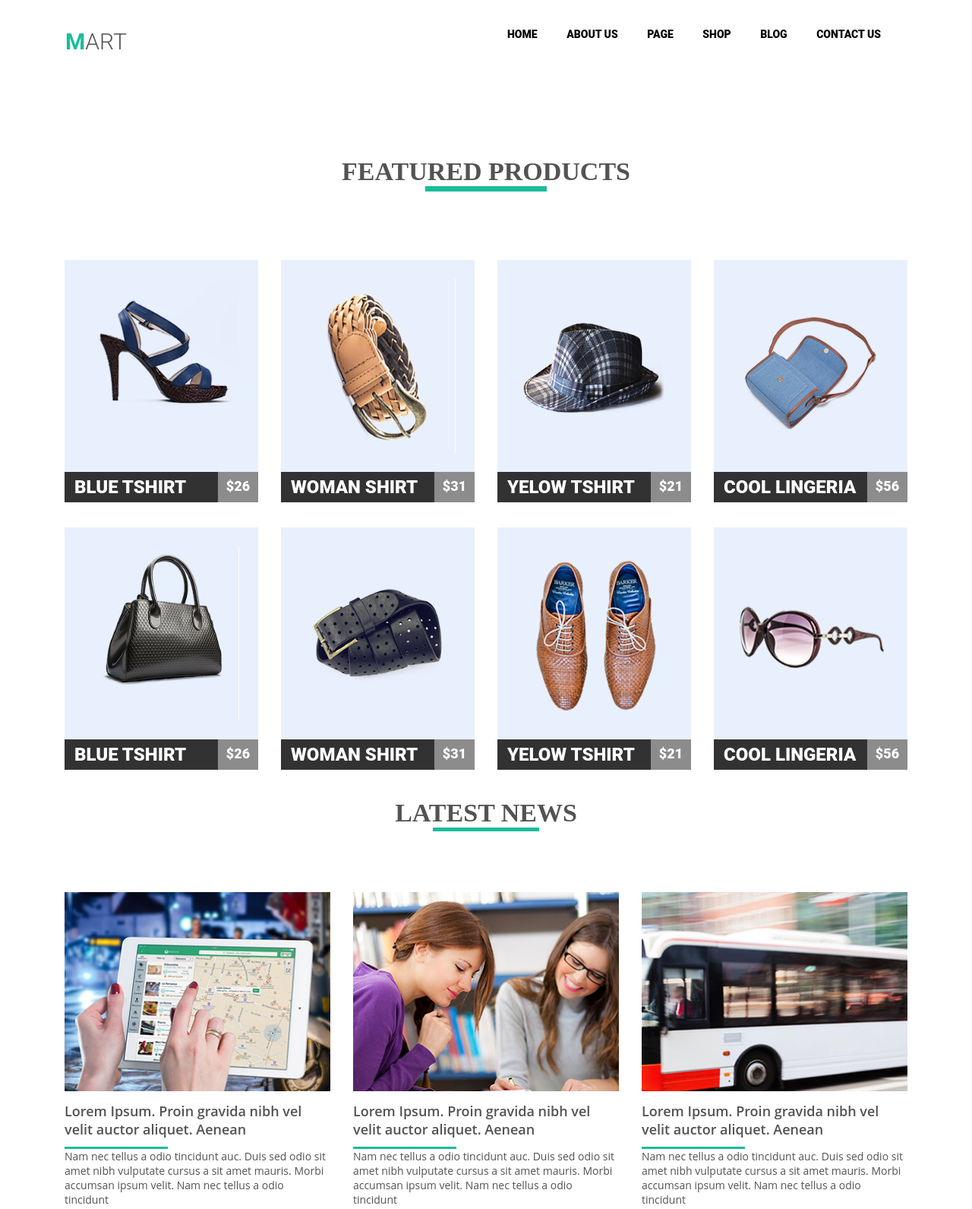
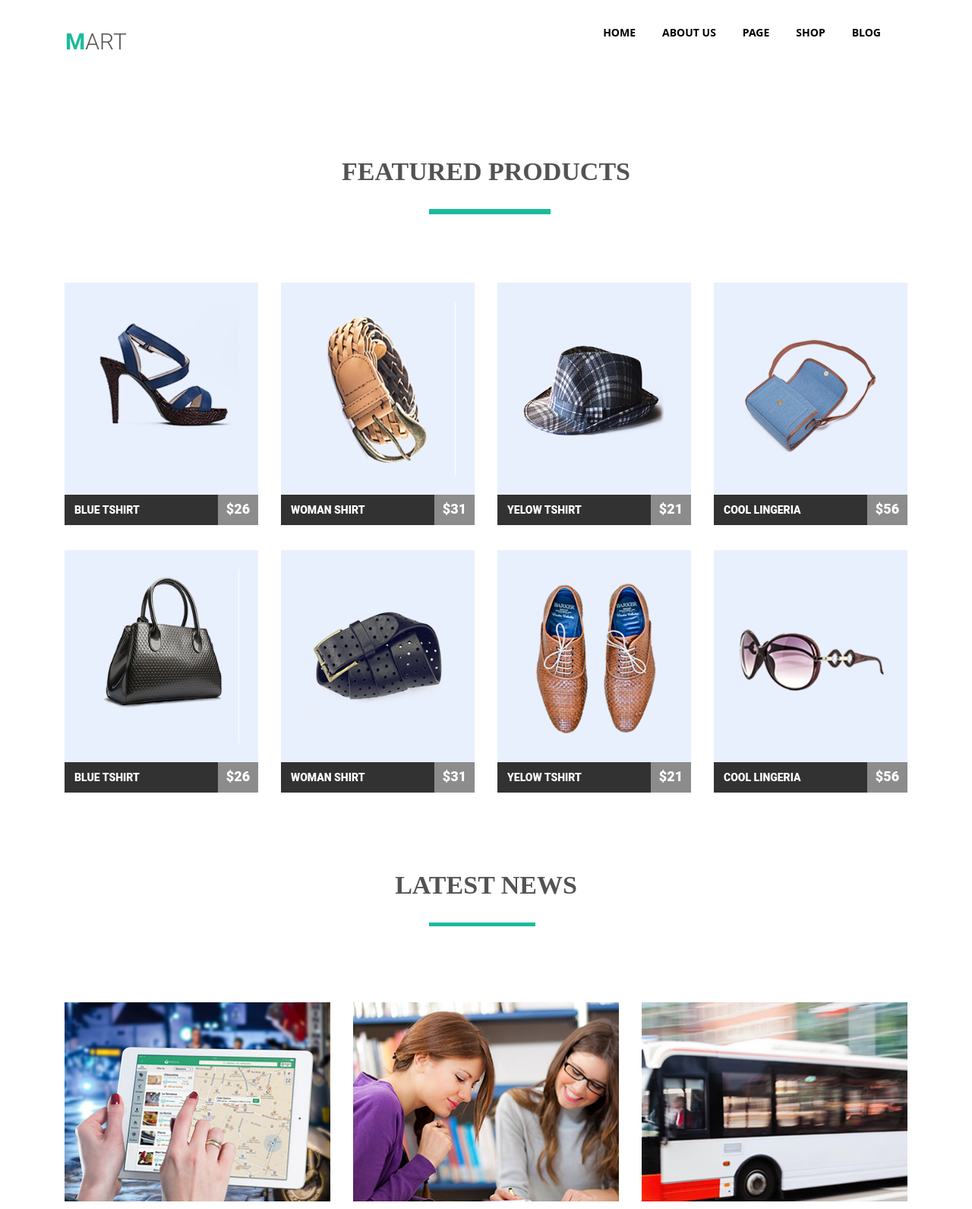
Before and after one commit to IrinaMamchur/goit-fe-course, a plain HTML site: page HW - 04/index.html in a window 1280 px wide. Shown: the top 1591 px of the page at 76% size. Drawn offline with Linux system fonts and the light colour scheme.

Commit message:
HW4part2

```diff
--- a/HW - 04/css/style.css
+++ b/HW - 04/css/style.css
@@ -38,9 +38,17 @@
 .item {
     list-style: none;
     display: inline-block;
-    font-family: 'Roboto', sans-serif;
-    font-weight: 900;
+    /* font-family: "Open Sans", sans-serif;
+    font-weight: bold;
     color: #000000;
+    margin-right: 35px; */
+    float: right;
+    font-size: 14px;
+    letter-spacing: 0px;
+    line-height: 11px;
+    color: #000000;
+    font-family: "Open Sans";
+    font-weight: bold;
     margin-right: 35px;
 }
 .item:hover {
@@ -57,7 +65,7 @@
     content: "";
     margin-top: 30px;
     display: block;
-    margin: auto;
+    margin-left: 480px;
     width: 160px;
     height: 7px;
     background-color:  #1abc9c;
@@ -94,7 +102,7 @@
     width: 202px;
     height: 40px;
     text-transform: uppercase;
-    font-size: 24px;
+    font-size: 14px;
     background-color: #323232;
     line-height: 40px;
     padding-left: 13px;
@@ -116,18 +124,18 @@
     color: #7fd9c7;
 }
 .title_news {
-    margin-bottom: 80px;
+    margin-bottom: 100px;
     text-align: center;
     text-transform: uppercase;
     font-size: 34px;
-    padding-top: 35px;
+    padding-top: 100px;
     color: #555252;
 }
 .title_news:after {
     content: "";
     margin-top: 30px;
     display: block;
-    margin: auto;
+    margin-left: 480px;
     width: 140px;
     height: 5px;
     background-color:  #1abc9c;
@@ -160,6 +168,7 @@
     height: 3px;
     background-color: rgba(26, 188, 156, 255);
     margin-top: 11px;
+    margin-bottom: 15px;
 }
 .article_text {
     font-size: 14px;
--- a/HW - 04/index.html
+++ b/HW - 04/index.html
@@ -17,12 +17,11 @@
             </div>
             <div class="navigation">
                 <ul class="navigation-menu">
+                    <li class="item">blog</li>
+                    <li class="item">shop</li>
+                    <li class="item">page</li>
+                    <li class="item">about us</li>
                     <li class="item">home</li>
-                    <li class="item">about us</li>
-                    <li class="item">page</li>
-                    <li class="item">shop</li>
-                    <li class="item">blog</li>
-                    <li class="item">contact us</li>
                 </ul>
             </div>
         </header>
```
